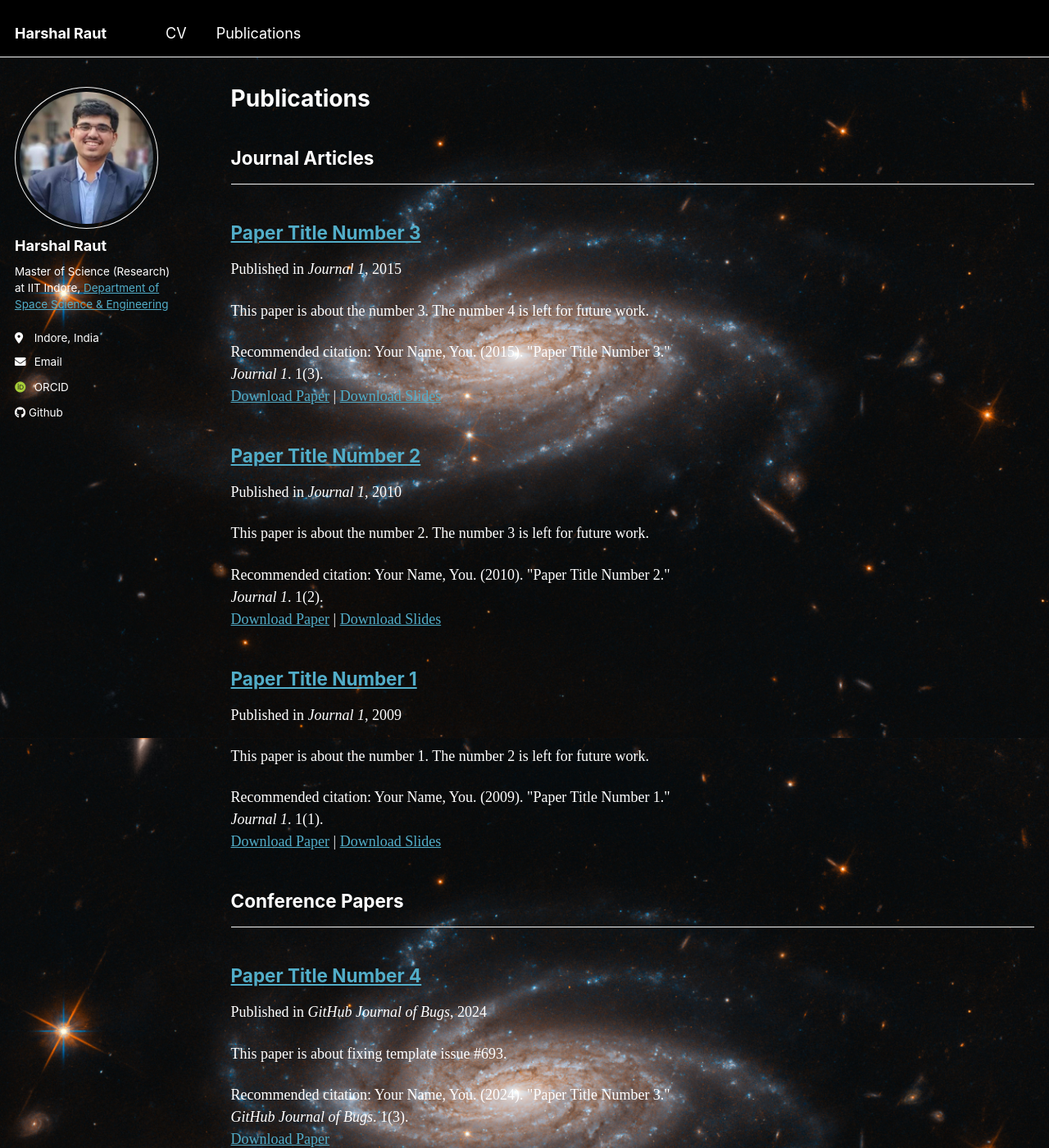
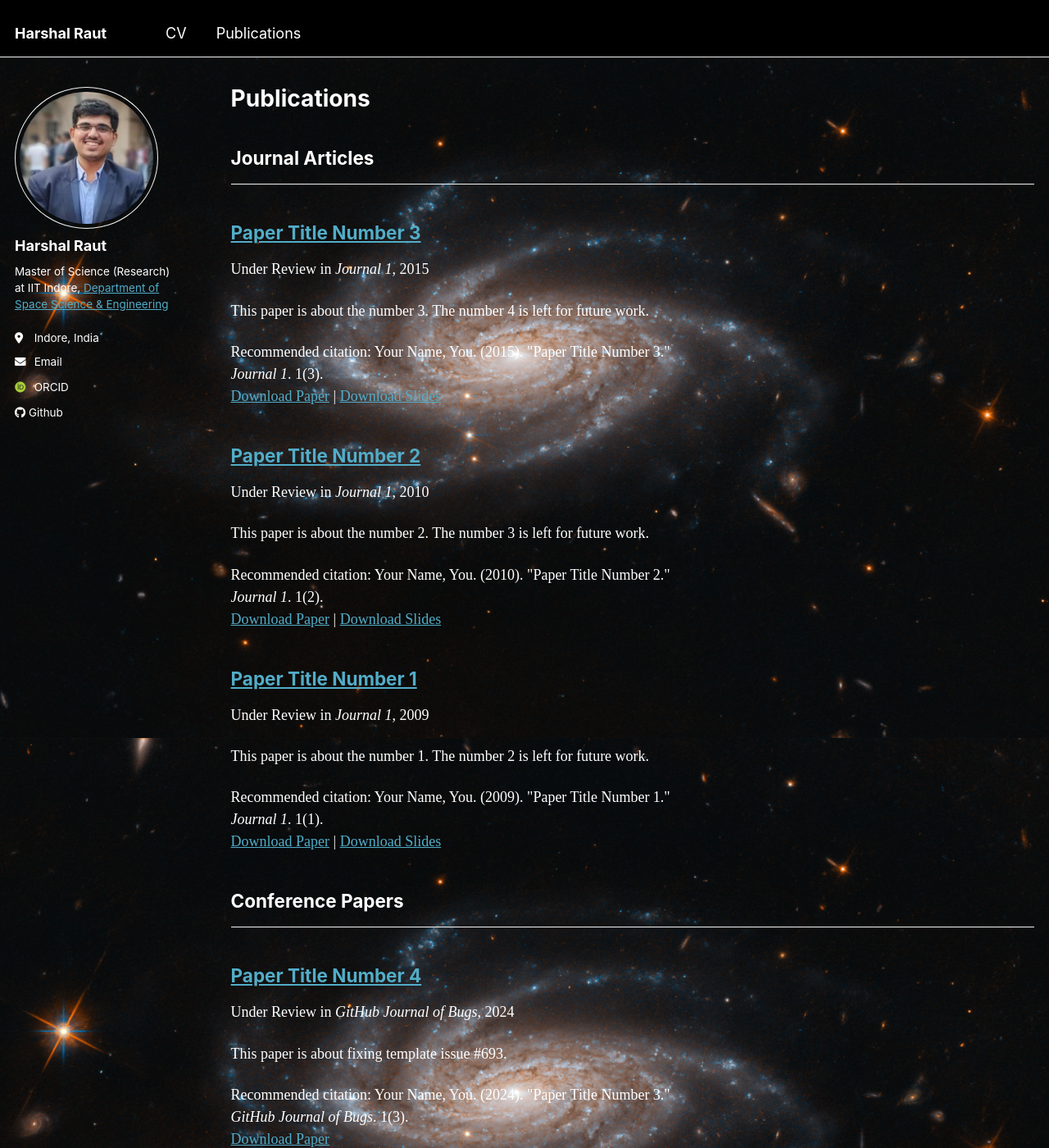
Before and after one commit to rautharshal/rautharshal.github.io, a Jekyll site: the page built from _pages/publications.html, in a window 1280 px wide and 1400 px high. Shown: the whole window at 82% size. Built offline with Jekyll 4.4.1, drawn with Linux system fonts in a browser that asks for light colours; some web fonts are replaced.

Commit message:
Update archive-single.html

```diff
--- a/_includes/archive-single.html
+++ b/_includes/archive-single.html
@@ -41,7 +41,7 @@
         {% if post.collection == 'teaching' %}
           <p> {{ post.type }}, <i>{{ post.venue }}</i>, {{ post.date | default: "1900-01-01" | date: "%Y" }} </p>
         {% elsif post.collection == 'publications' %}
-          <p>Published in <i>{{ post.venue }}</i>, {{ post.date | default: "1900-01-01" | date: "%Y" }} </p>
+          <p>Under Review in <i>{{ post.venue }}</i>, {{ post.date | default: "1900-01-01" | date: "%Y" }} </p>
         {% elsif post.date %}
          <p class="page__date"><strong><i class="fa fa-fw fa-calendar" aria-hidden="true"></i> {{ site.data.ui-text[site.locale].date_label | default: "Published:" }}</strong> <time datetime="{{ post.date | default: "1900-01-01" | date_to_xmlschema }}">{{ post.date | default: "1900-01-01" | date: "%B %d, %Y" }}</time></p>
         {% endif %}
```
